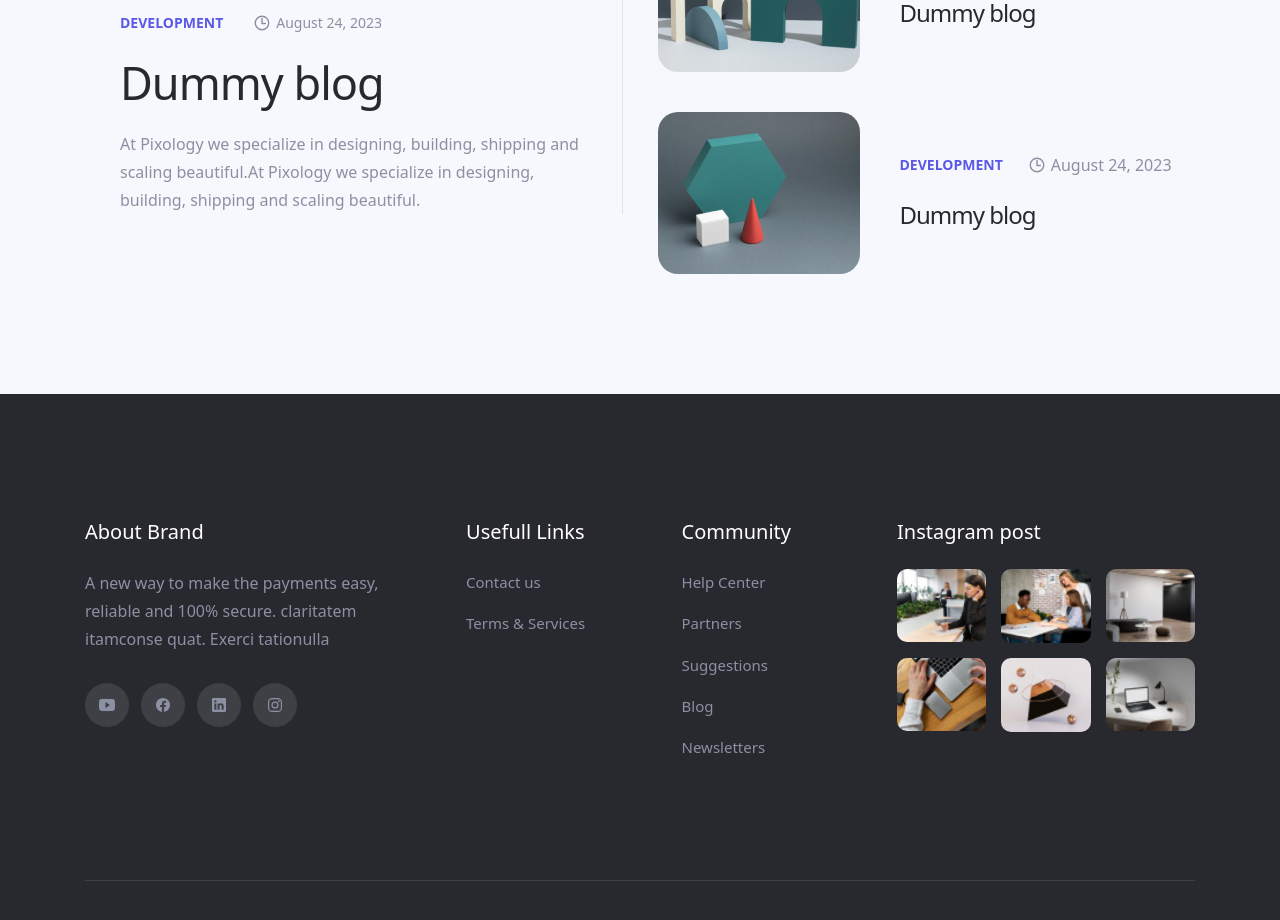
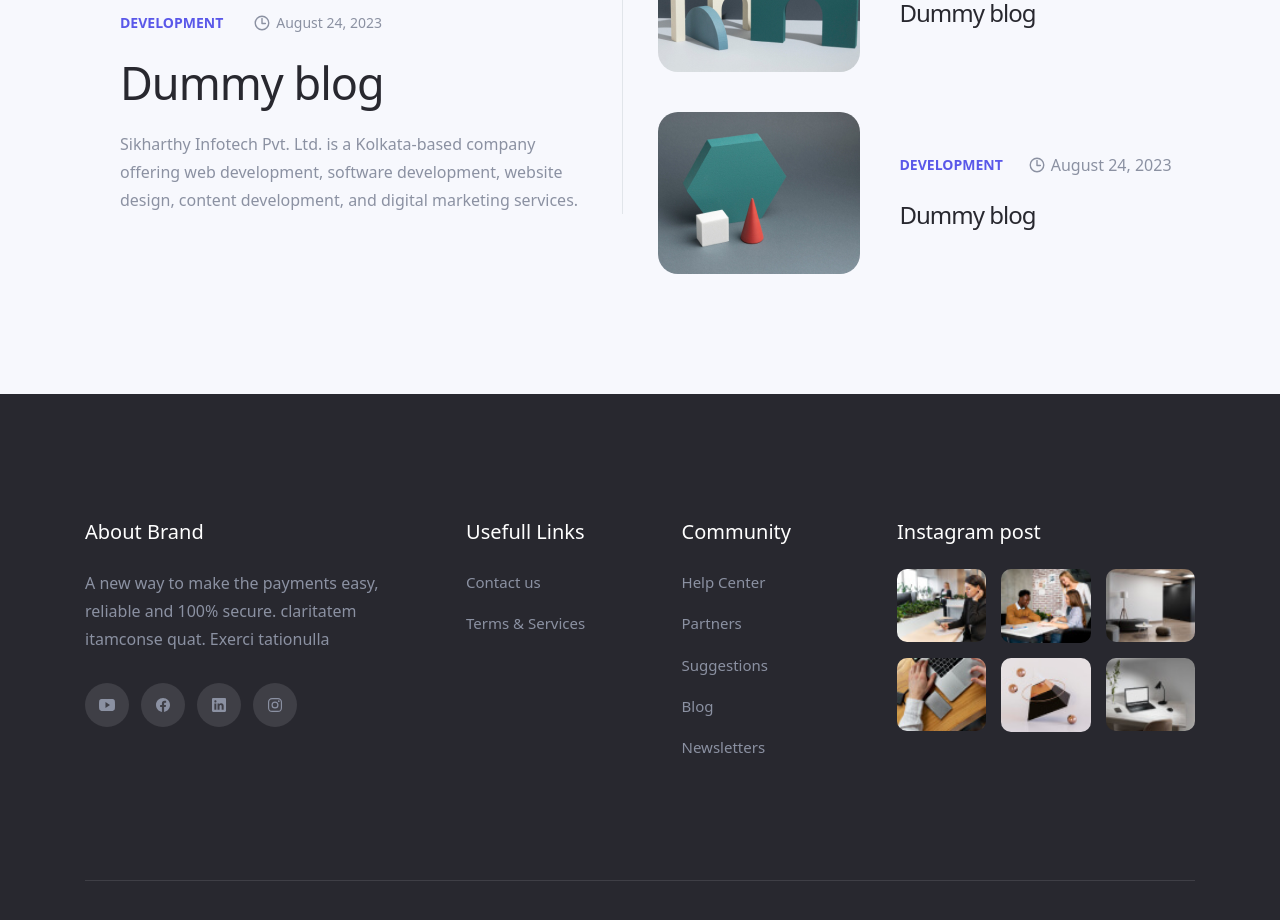
Before and after one commit to iamPankajGhosh/siplhub.vercel.app, a React (Vite) app in the folder frontend_react/: page / in a window 1280 px wide. Shown: the part 5100-6020 px from the top of the page. Built offline with nearby package versions, Linux system fonts and the light colour scheme.

Commit message:
Update : blog card text

```diff
--- a/frontend_react/src/pages/Home.jsx
+++ b/frontend_react/src/pages/Home.jsx
@@ -608,9 +608,10 @@ export default function Home() {
                       </h3>
 
                       <p className="card-text">
-                        At Pixology we specialize in designing, building,
-                        shipping and scaling beautiful.At Pixology we specialize
-                        in designing, building, shipping and scaling beautiful.
+                        Sikharthy Infotech Pvt. Ltd. is a Kolkata-based company
+                        offering web development, software development, website
+                        design, content development, and digital marketing
+                        services.
                       </p>
                     </div>
                   </div>
```
